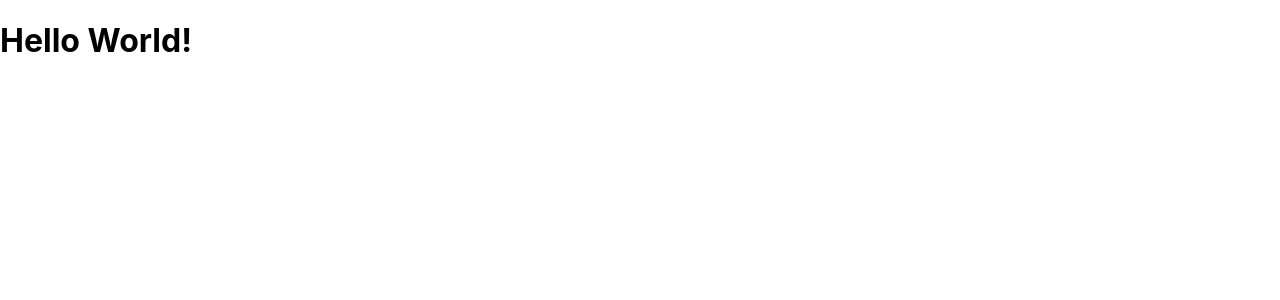
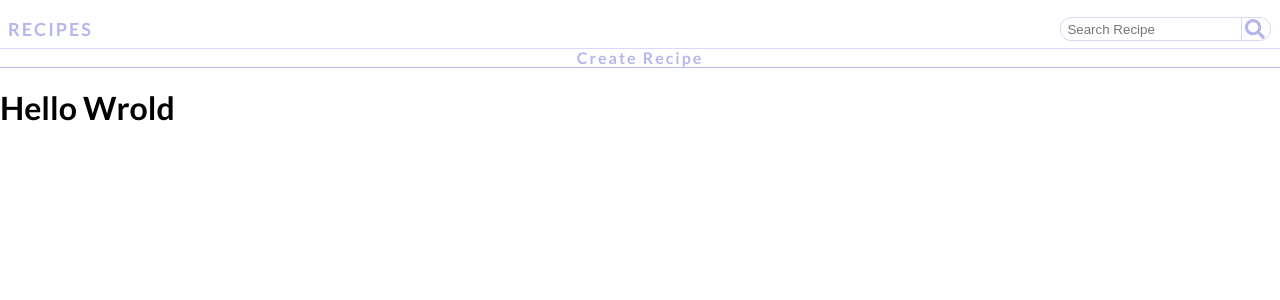
Before and after one commit to Rio0628/recipe-ingredients-app, a React (Create React App) app: page / in a window 1280 px wide. Shown: the top 300 px of the page. Built offline with nearby package versions, Linux system fonts and the light colour scheme.

Commit message:
Added elements and styling
- Added the component of the nav-bar. Included the basic styling of the component and elements.

```diff
--- a/package.json
+++ b/package.json
@@ -13,6 +13,7 @@
     "nodemon": "^2.0.15",
     "react": "^17.0.2",
     "react-dom": "^17.0.2",
+    "react-icons": "^4.3.1",
     "react-scripts": "4.0.3",
     "web-vitals": "^1.1.2"
   },
--- a/src/App.js
+++ b/src/App.js
@@ -1,8 +1,26 @@
+import React, { useState } from 'react';
+import { FaSearch } from 'react-icons/fa';
 
 function App() {
+
+
   return (
     <div className="container">
-      <h1>Hello World!</h1>
+      <div className='nav-bar'>
+        <div className='mainHeader'>
+          <p className='appHeading'>Recipes</p>
+          {/* <FaSearch className='searchBtnClsd'/> */}
+
+          <div className='searchbarCntr'>
+            <input placeholder='Search Recipe' className='searchbar' />
+            <FaSearch className='searchBtn'/>
+          </div>
+        </div>
+
+        <div className='createRecipeBtn'>Create Recipe</div>
+      </div>
+
+      <h1>Hello Wrold</h1>
     </div>
   );
 }
--- a/src/index.css
+++ b/src/index.css
@@ -1,13 +1,105 @@
+@import url('https://fonts.googleapis.com/css2?family=Lato:wght@400;700&family=Roboto+Condensed:wght@400;700&display=swap');
+
 body {
   margin: 0;
-  font-family: -apple-system, BlinkMacSystemFont, 'Segoe UI', 'Roboto', 'Oxygen',
-    'Ubuntu', 'Cantarell', 'Fira Sans', 'Droid Sans', 'Helvetica Neue',
-    sans-serif;
-  -webkit-font-smoothing: antialiased;
-  -moz-osx-font-smoothing: grayscale;
 }
 
-code {
-  font-family: source-code-pro, Menlo, Monaco, Consolas, 'Courier New',
-    monospace;
+.container {
+  font-family: 'Lato';
+  display: flex;
+  flex-direction: column;
 }
+
+/* -- NAVBAR STYLES -- */
+
+.nav-bar {
+  display: flex;
+  flex-direction: column;
+  justify-content: center;
+  outline: 1px solid #b3b7ee;
+}
+
+.mainHeader {
+  display: flex;
+  height: 3rem;
+  justify-content: space-between;
+  outline: 1px solid #d7d8ff;
+}
+
+.appHeading {
+  position: relative;
+  left: .5rem;
+  /* outline: 1px solid black; */
+  color: #b3b7ee;
+  font-size: 18px;
+  font-weight: 600;
+  letter-spacing: 2px;
+  text-transform: uppercase;
+}
+
+.searchBtnClsd {
+  position: relative;
+  right: .6rem;
+  top: 1rem;
+  font-size: 20px;
+  /* outline: 1px solid black; */
+  color: #b3b7ee;
+  padding: 3px;
+  border-radius: 50%;
+  cursor: pointer;
+}
+
+.searchBtnClsd:active {
+  background: #d7d8f7;
+  transition: .6s ease-in;
+}
+
+.searchbarCntr {
+  position: relative;
+  top: 1.1rem;
+  right: .6rem;
+  height: 1.4rem;
+  outline: 1px solid #d7d8f7;
+  border-radius: 10px;
+  overflow: hidden;
+}
+
+.searchbar {
+  position: relative;
+  bottom: 10px;
+  left: 4px;
+  outline: none;
+  border: none;
+}
+
+.searchbar:active {
+  outline: none;
+  border: none;
+}
+
+.searchBtn {
+  position: relative;
+  bottom: 2px;
+  /* right: 1px; */
+  outline: 1px solid #d7d8f7;
+  color: #b3b7ee;
+  font-size: 20px;
+  padding: 3px 5px 3px 3px;
+}
+
+.searchBtn:hover {
+  background: #d7d8f7;
+}
+
+.createRecipeBtn {
+  position: relative;
+  color: #b3b7ee;
+  font-weight: 600;
+  text-align: center;
+  letter-spacing: 2px;
+  cursor: pointer;
+}
+
+.createRecipeBtn:hover {
+  text-decoration: underline;
+}
```
Also changed, not shown: 2 other files (tests, documents, lock files or other folders).
